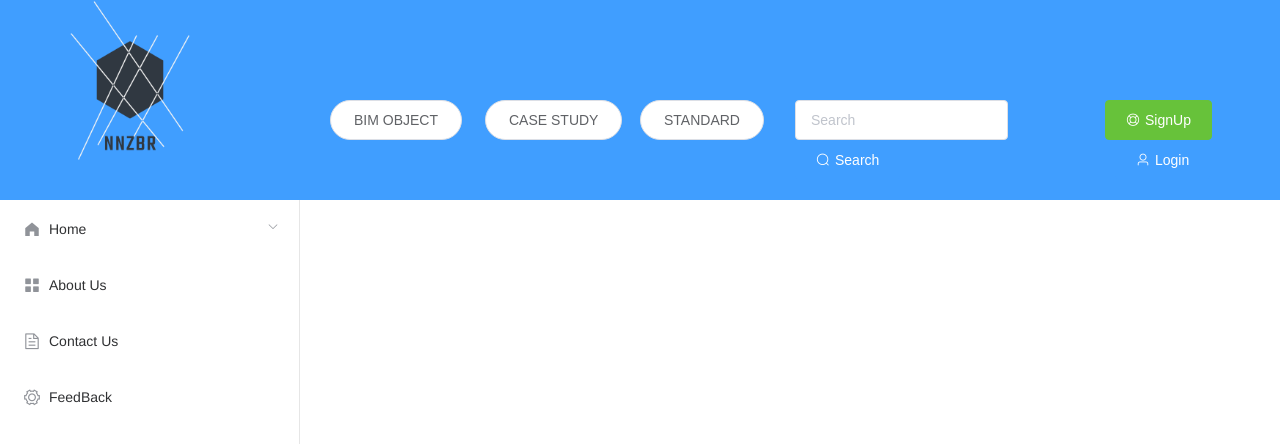
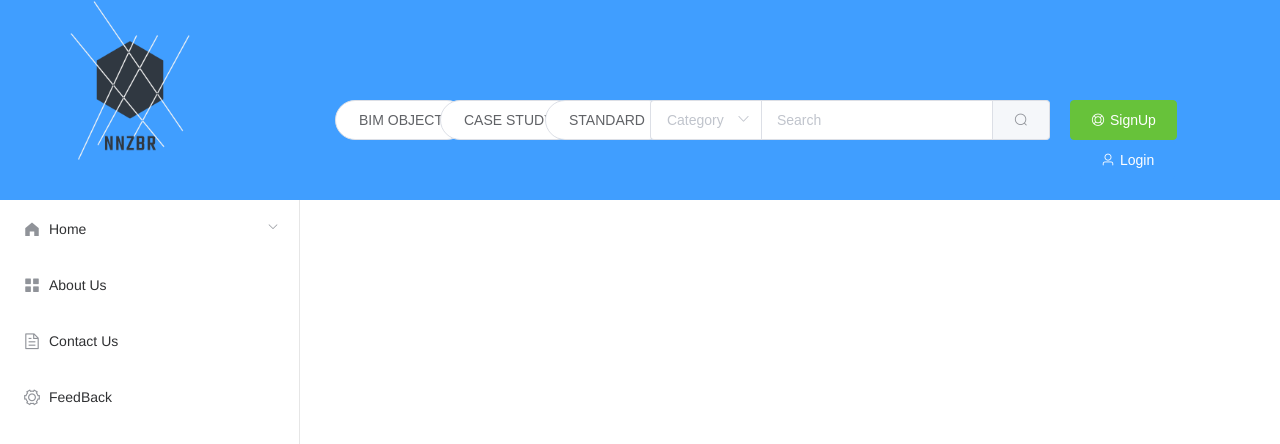
Before and after one commit to NoMacAlive/MyNodeProject, a Vue app: page / in a window 1280 px wide. Shown: the top 444 px of the page. Built offline with nearby package versions, Linux system fonts and the light colour scheme.

Commit message:
another search bar with a category filter

```diff
--- a/src/App.vue
+++ b/src/App.vue
@@ -3,9 +3,9 @@
     <el-container style="height: 1000px" class ="is-vertical">
       <!-- HEADER -->
       <header class="el-header" style="height: 200px; background-color: #409EFF;">
-        <el-row>
+        <el-row :gutter="20">
         <!-- LOGO -->
-        <el-col :span="6">
+        <el-col :span= "6">
         <div>
           <div class="block" v-for="fit in fits" :key="fit">
             <el-image
@@ -17,35 +17,36 @@
         </el-col>
         <div style="margin-top:100px">
         <!-- BIM OBJECT -->
-        <el-col :span="3">
+        <el-col :span= "2">
           <el-button round>BIM OBJECT</el-button>
         </el-col>
 
         <!-- CASE STUDY -->
-        <el-col :span="3">
+        <el-col :span= "2">
           <el-button round>CASE STUDY</el-button>
         </el-col>
 
         <!-- STANDARD -->
-        <el-col :span="3">
+        <el-col :span= "2">
           <el-button round>STANDARD</el-button>
         </el-col>
         </div>
 
         <!-- search and filter -->
-        <el-col :span= 6>
+        <el-col :span= "8">
         <div>
-          <el-autocomplete
-            v-model="state"
-            :fetch-suggestions="querySearchAsync"
-            placeholder="Search "
-            @select="handleSelect"
-          ></el-autocomplete>
-          <el-button type="primary" icon="el-icon-search">Search</el-button>
+          <el-input placeholder="Search" v-model="input3" class="input-with-select">
+              <el-select v-model="select" slot="prepend" placeholder="Category">
+                <el-option label="Commercial" value="1"></el-option>
+                <el-option label="Education" value="2"></el-option>
+                <el-option label="New Category" value="3"></el-option>
+              </el-select>
+              <el-button slot="append" icon="el-icon-search"></el-button>
+            </el-input>
         </div>
         </el-col>
 
-        <el-col :span= 3>
+        <el-col :span= "4">
           <el-button type="success" icon="el-icon-help">SignUp</el-button>
           <el-button type="primary" icon="el-icon-user">Login</el-button>
         </el-col>
@@ -97,7 +98,11 @@ export default {
   data () {
     return {
       fits: ['scale-down'],
-      url: './static/logo_transparent.png'
+      url: './static/logo_transparent.png',
+      input1: '',
+      input2: '',
+      input3: '',
+      select: ''
     }
   }
 }
@@ -119,5 +124,10 @@ export default {
 .home {
   font:bold;
 }
-
+.el-select .el-input {
+  width: 110px;
+}
+.input-with-select .el-input-group__prepend {
+  background-color: #fff;
+}
 </style>
```
